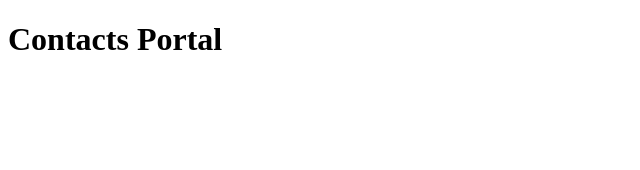
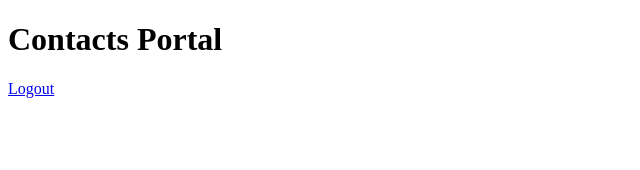
Before and after one commit to VMadhuranga/twc-test-web, a React (Vite) app: page / in a window 1280 px wide. Shown: the top 170 px of the page, without its empty margins (0-640 px from the left). Built offline with nearby package versions, Linux system fonts and the light colour scheme.

Commit message:
Add Logout link

```diff
--- a/src/App.jsx
+++ b/src/App.jsx
@@ -1,10 +1,14 @@
-import { Outlet } from "react-router-dom";
+import { Outlet, Link, useMatch } from "react-router-dom";
 
 const App = () => {
+  const loginPath = useMatch("/login");
+  const registerPath = useMatch("/register");
+
   return (
     <>
       <header>
         <h1>Contacts Portal</h1>
+        {!(loginPath || registerPath) && <Link to={"/logout"}>Logout</Link>}
       </header>
       <main>
         <Outlet />
```
